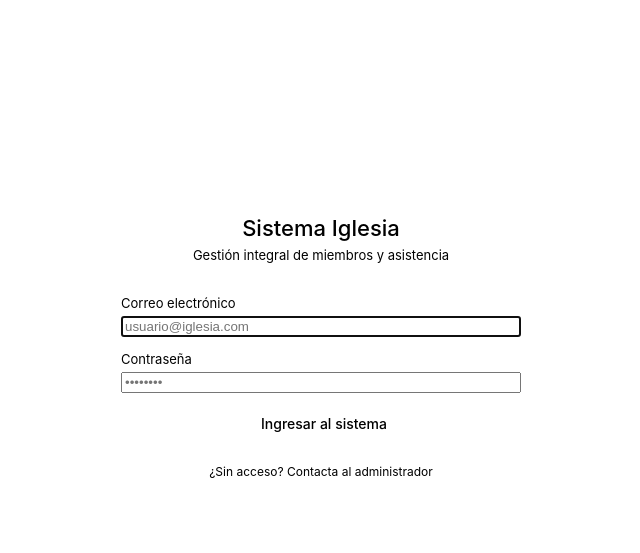
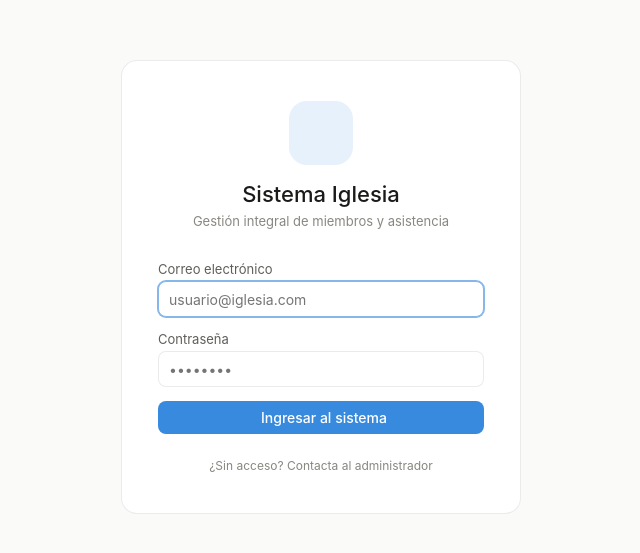
Before and after one commit to ieupnet-ux/sistema-iglesia, a React (Create React App) app: page / in a window 1280 px wide. Shown: the part 113-666 px from the top of the page, without its empty margins (319-959 px from the left). Built offline with nearby package versions, Linux system fonts and the light colour scheme.

Commit message:
agregar tema de colores

```diff
--- a/src/App.jsx
+++ b/src/App.jsx
@@ -11,6 +11,7 @@
 //    tabla usuarios_sistema con rol superadmin
 // ============================================================
 
+import "./theme.css";
 import { useState, useEffect, useCallback, createContext, useContext, useRef } from "react";
 import {
   BarChart, Bar, LineChart, Line, PieChart, Pie, Cell,
--- /dev/null
+++ b/src/theme.css
@@ -0,0 +1,141 @@
+/* ============================================================
+   SISTEMA IGLESIA — Variables de color y tema
+   Agregar este import en src/index.js o src/App.jsx:
+   import './theme.css';
+   ============================================================ */
+
+:root {
+  /* Superficies */
+  --surface-0: #fafaf8;
+  --surface-1: #f1efe8;
+  --surface-2: #ffffff;
+
+  /* Texto */
+  --text-primary: #1a1a18;
+  --text-secondary: #5f5e5a;
+  --text-muted: #888780;
+
+  /* Bordes */
+  --border: rgba(0,0,0,0.08);
+  --border-strong: rgba(0,0,0,0.16);
+  --border-stronger: rgba(0,0,0,0.32);
+
+  /* Accent (azul) */
+  --bg-accent: #e6f1fb;
+  --border-accent: #85b7eb;
+  --text-accent: #0c447c;
+  --fill-accent: #378add;
+  --on-accent: #ffffff;
+
+  /* Pro (morado) */
+  --bg-pro: #eeedfe;
+  --border-pro: #afa9ec;
+  --text-pro: #3c3489;
+  --fill-pro: #7f77dd;
+  --on-pro: #ffffff;
+
+  /* Success (verde) */
+  --bg-success: #eaf3de;
+  --border-success: #97c459;
+  --text-success: #27500a;
+  --fill-success: #639922;
+  --on-success: #1a1a18;
+
+  /* Warning (ámbar) */
+  --bg-warning: #faeeda;
+  --border-warning: #ef9f27;
+  --text-warning: #633806;
+  --fill-warning: #ba7517;
+  --on-warning: #1a1a18;
+
+  /* Danger (rojo/coral) */
+  --bg-danger: #faece7;
+  --border-danger: #f0997b;
+  --text-danger: #712b13;
+  --fill-danger: #d85a30;
+  --on-danger: #ffffff;
+
+  /* Tipografía */
+  --font-sans: -apple-system, BlinkMacSystemFont, "Segoe UI", Roboto, Oxygen, Ubuntu, Cantarell, "Fira Sans", "Droid Sans", "Helvetica Neue", sans-serif;
+  --font-mono: "SF Mono", Monaco, "Cascadia Code", monospace;
+
+  /* Layout */
+  --radius: 8px;
+}
+
+/* Modo oscuro (opcional, se activa automáticamente según el sistema) */
+@media (prefers-color-scheme: dark) {
+  :root {
+    --surface-0: #1c1c1a;
+    --surface-1: #242422;
+    --surface-2: #2c2c2a;
+
+    --text-primary: #f1efe8;
+    --text-secondary: #b4b2a9;
+    --text-muted: #888780;
+
+    --border: rgba(255,255,255,0.08);
+    --border-strong: rgba(255,255,255,0.16);
+    --border-stronger: rgba(255,255,255,0.32);
+
+    --bg-accent: #0c447c;
+    --border-accent: #185fa5;
+    --text-accent: #b5d4f4;
+
+    --bg-pro: #3c3489;
+    --border-pro: #534ab7;
+    --text-pro: #cecbf6;
+
+    --bg-success: #27500a;
+    --border-success: #3b6d11;
+    --text-success: #c0dd97;
+
+    --bg-warning: #633806;
+    --border-warning: #854f0b;
+    --text-warning: #fac775;
+
+    --bg-danger: #712b13;
+    --border-danger: #993c1d;
+    --text-danger: #f5c4b3;
+  }
+}
+
+* {
+  box-sizing: border-box;
+}
+
+body {
+  margin: 0;
+  font-family: var(--font-sans);
+  background: var(--surface-0);
+  color: var(--text-primary);
+}
+
+input, select, textarea, button {
+  font-family: var(--font-sans);
+  font-size: 14px;
+}
+
+input[type="text"], input[type="email"], input[type="password"], input[type="date"], input[type="time"], input[type="tel"], select, textarea {
+  height: 36px;
+  padding: 0 10px;
+  border-radius: var(--radius);
+  border: 0.5px solid var(--border);
+  background: var(--surface-2);
+  color: var(--text-primary);
+  outline: none;
+}
+
+textarea {
+  height: auto;
+  padding: 8px 10px;
+}
+
+input:focus, select:focus, textarea:focus {
+  border-color: var(--border-accent);
+  box-shadow: 0 0 0 1px var(--border-accent);
+}
+
+button {
+  font-family: var(--font-sans);
+}
```
